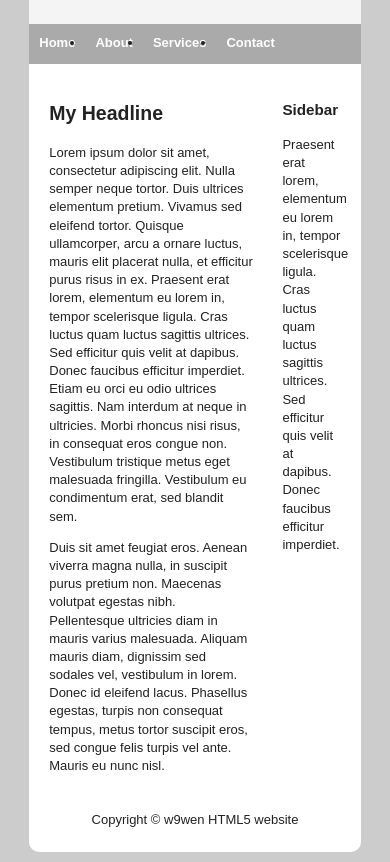
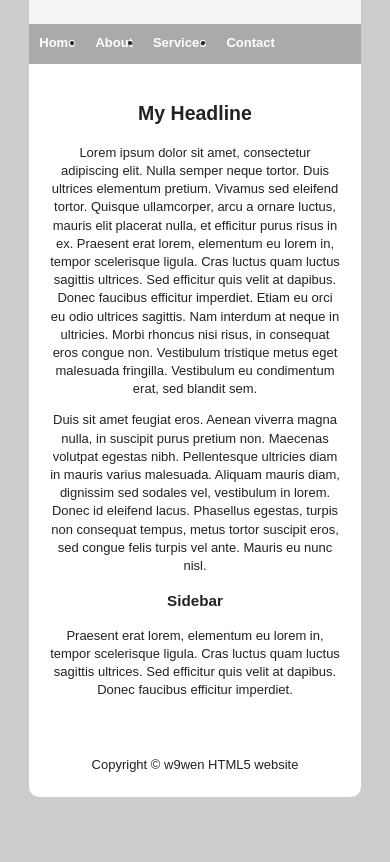
Before and after one commit to w9wen/ProjectsInHtml5, a plain HTML site: page html5_site/index.html in a window 390 px wide. Shown: the part 77-939 px from the top of the page. After the commit the page ends 884 px from the top, so only its background shows below. Drawn offline with nearby package versions, Linux system fonts and the light colour scheme.

Commit message:
[S2] Mobile styling.

```diff
--- a/html5_site/css/main.css
+++ b/html5_site/css/main.css
@@ -123,7 +123,18 @@ footer {
    Media Queries
    ========================================================================== */
 
-@media only screen and (min-width: 35em) {
+@media only screen and (max-width: 600px) {
+    section#sectionmain {
+        width: 100%;
+        float: none;
+        text-align: center;
+    }
+    aside {
+        width: 100%;
+        float: none;
+        text-align: center;
+    }
+
 }
 
 @media print,
--- a/html5_site/index.html
+++ b/html5_site/index.html
@@ -78,7 +78,7 @@
             </footer>
         </div>
 
-        <script src="//ajax.googleapis.com/ajax/libs/jquery/1.11.2/jquery.min.js"></script>
+        <script src="https://ajax.googleapis.com/ajax/libs/jquery/1.11.2/jquery.min.js"></script>
         <script>
             window.jQuery ||
                 document.write(
```
